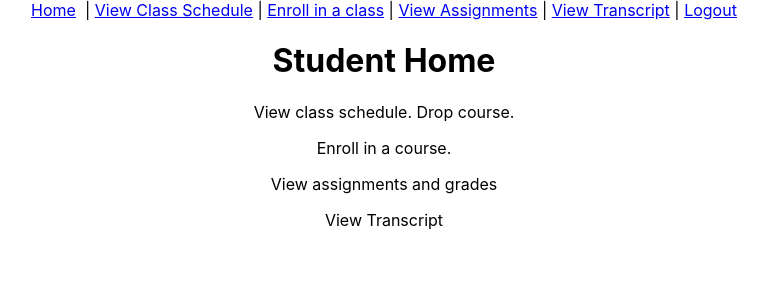
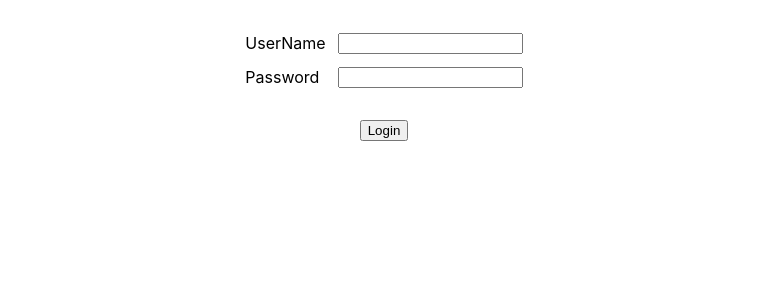
Before and after one commit to mikedivine/React-Front-End-Education-Management, a React (Create React App) app: page / in a window 1280 px wide. Shown: the top 300 px of the page, without its empty margins (256-1024 px from the left). Built offline with nearby package versions, Linux system fonts and the light colour scheme.

Commit message:
Update App.js

```diff
--- a/src/App.js
+++ b/src/App.js
@@ -1,76 +1,36 @@
 import './App.css';
-import React from 'react';
-import { BrowserRouter, Routes, Route } from "react-router-dom";
-import UsersView from './components/admin/UsersView';
-import CoursesView from './components/admin/CoursesView';
-import SectionsView from './components/admin/SectionsView';
-import {AdminHome, AdminLayout} from './components/admin/AdminLayout';
-import {StudentLayout, StudentHome} from './components/student/StudentLayout';
-import ScheduleView from './components/student/ScheduleView';
-import Transcript from './components/student/Transcript';
-import StudentAssignmentsView from './components/student/AssignmentsStudentView';
-import InstructorLayout from './components/instructor/InstructorLayout';
-import InstructorHome from './components/instructor/InstructorHome';
-import AssignmentsView from './components/instructor/AssignmentsView';
-import EnrollmentsView from './components/instructor/EnrollmentsView';
-import InstructorSectionsView from './components/instructor/InstructorSectionsView';
-import CourseEnroll from './components/student/CourseEnroll';
-import AssignmentGrade from './components/instructor/AssignmentGrade';
+import React, {useState } from 'react';
+import {AdminRouter} from './components/admin/AdminLayout';
+import {StudentRouter} from './components/student/StudentLayout';
+import {InstructorRouter} from './components/instructor/InstructorLayout';
+import Login from './Login';
 
 function App() {
 
-  // change to INSTRUCTOR or STUDENT for testing.
-  // when login is implemented, the user type will come from the logged in user's ROLE.
+  const[isAuthenticated, setAuth] = useState(false);
+  const[userType, setUserType] = useState('');
 
-  const userType = 'STUDENT'; // change to INSTRUCTOR or STUDENT for testing.
+  const logout = () => {
+    setAuth(false);
+    sessionStorage.removeItem("jwt");
+  }
 
+  if (! isAuthenticated) {
+      return (
+        <Login setAuth={setAuth} setUserType={setUserType} />
+      );
+  } else if (userType==='ADMIN') {
+      return (
+        <AdminRouter logout={logout}/>
+      )
+  } else if (userType==='STUDENT') {
+      return (
+        <StudentRouter logout={logout}/>
+      )
 
-  if (userType === 'ADMIN') {
+  } else if (userType==='INSTRUCTOR') {
     return (
-      <div className="App">
-      <BrowserRouter>
-          <Routes>
-            <Route path="/" element={<AdminLayout />}>
-              <Route index element={<AdminHome />} />
-              <Route path="users" element={<UsersView />} />
-              <Route path="courses" element={<CoursesView />} />
-              <Route path="sections" element={<SectionsView />} />
-            </Route>
-          </Routes>
-        </BrowserRouter>
-      </div>
-    )
-  } else if (userType === 'STUDENT') {
-    return (
-      <div className="App">
-      <BrowserRouter>
-          <Routes>
-            <Route path="/" element={<StudentLayout />}>
-              <Route index element={<StudentHome />} />
-              <Route path="schedule" element={<ScheduleView />} />
-              <Route path="studentAssignments" element={<StudentAssignmentsView />} />
-              <Route path="transcript" element={<Transcript />} />
-              <Route path="addCourse" element={<CourseEnroll />} />
-            </Route>
-          </Routes>
-        </BrowserRouter>
-      </div>
-    )
-  } else if (userType === 'INSTRUCTOR') {
-    return (
-      <div className="App">
-      <BrowserRouter>
-          <Routes>
-            <Route path="/" element={<InstructorLayout />}>
-              <Route index element={<InstructorHome />} />
-              <Route path="assignments" element={<AssignmentsView />} />
-              <Route path="assignmentGrades" element={<AssignmentGrade />} />
-              <Route path="enrollments" element={<EnrollmentsView />} />
-              <Route path="sections" element={<InstructorSectionsView />} />
-            </Route>
-          </Routes>
-        </BrowserRouter>
-      </div>
+      <InstructorRouter logout={logout} />
     )
 
   } else {
@@ -78,4 +38,5 @@ function App() {
 
   }
 }
+
 export default App;
```
